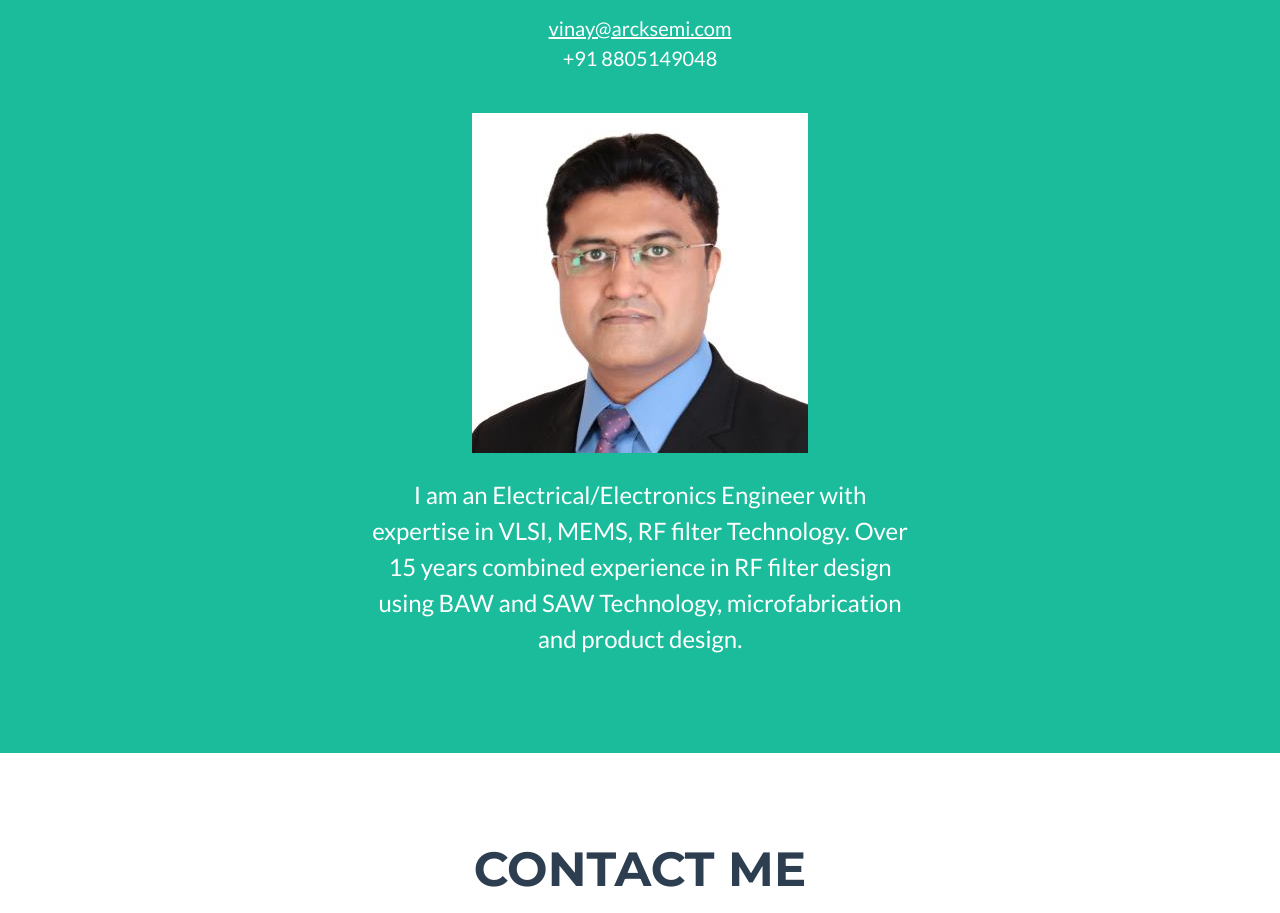
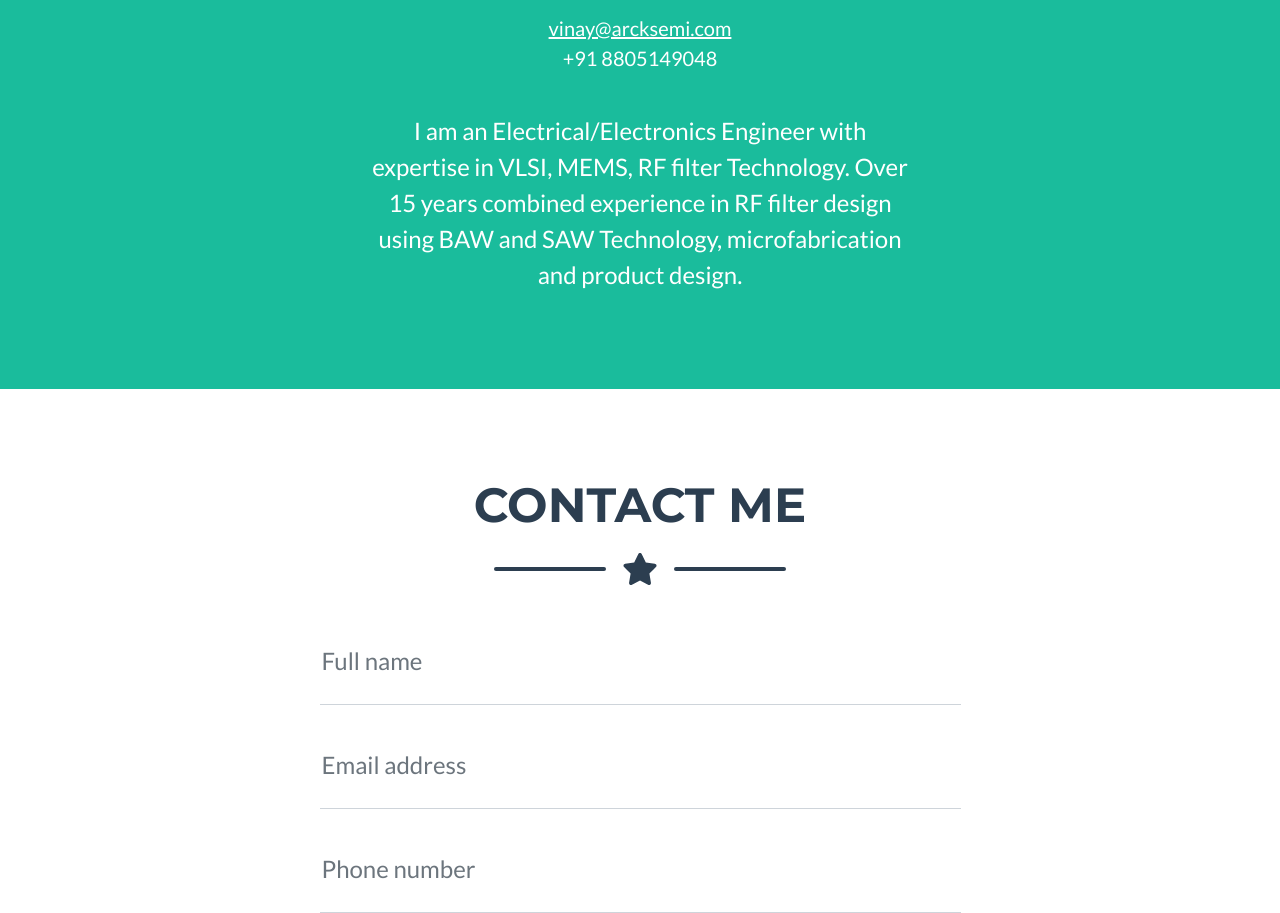
Before and after one commit to vaibhav-kulkarni/arcksemi, a plain HTML site: page index.html in a window 1280 px wide. Shown: the part 1718-2631 px from the top of the page. Drawn offline with nearby package versions, Linux system fonts and the light colour scheme.

Commit message:
Remove photo

```diff
--- a/index.html
+++ b/index.html
@@ -118,7 +118,7 @@
                             <img class="img-fluid" src="assets/img/portfolio/submarine.png" alt="..." />
                         </div>
                     </div>-->
-                    <div class="col-6 fs-4">
+                    <div class="col-lg-6 col-md-8 col-sm-10 fs-4">
 
                         <ul>
                             <li>Semiconductor Training Service
@@ -165,11 +165,6 @@
                             <a href="mailto:vinay@arcksemi.com" class="text-white">vinay@arcksemi.com</a>
                             <br />+91 8805149048
                         </p>
-                    </div>
-                </div>
-                <div class="row justify-content-center mt-4">
-                    <div class="col text-center">
-                        <img class="img-responsive" src="assets/vinay.jpg" alt="Vinay" />
                     </div>
                 </div>
                 <div class="row justify-content-center mt-4">
```
